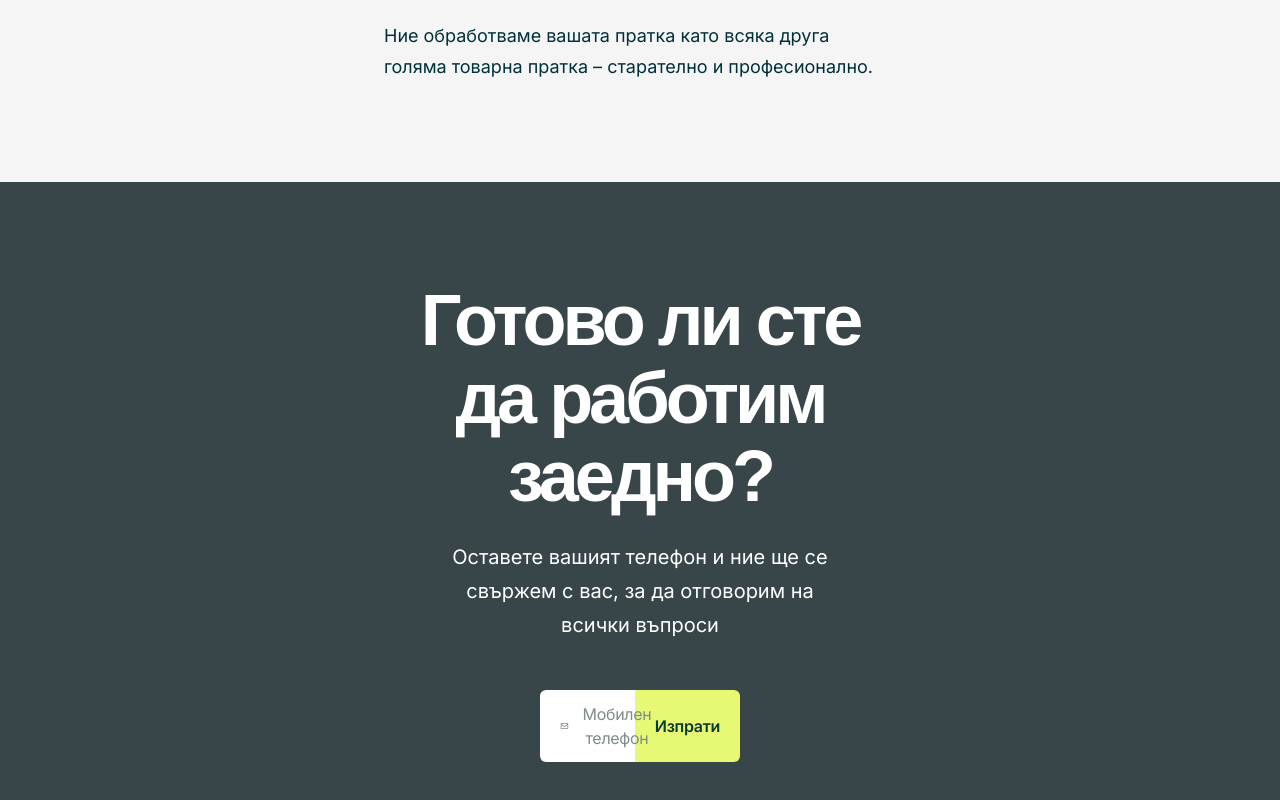
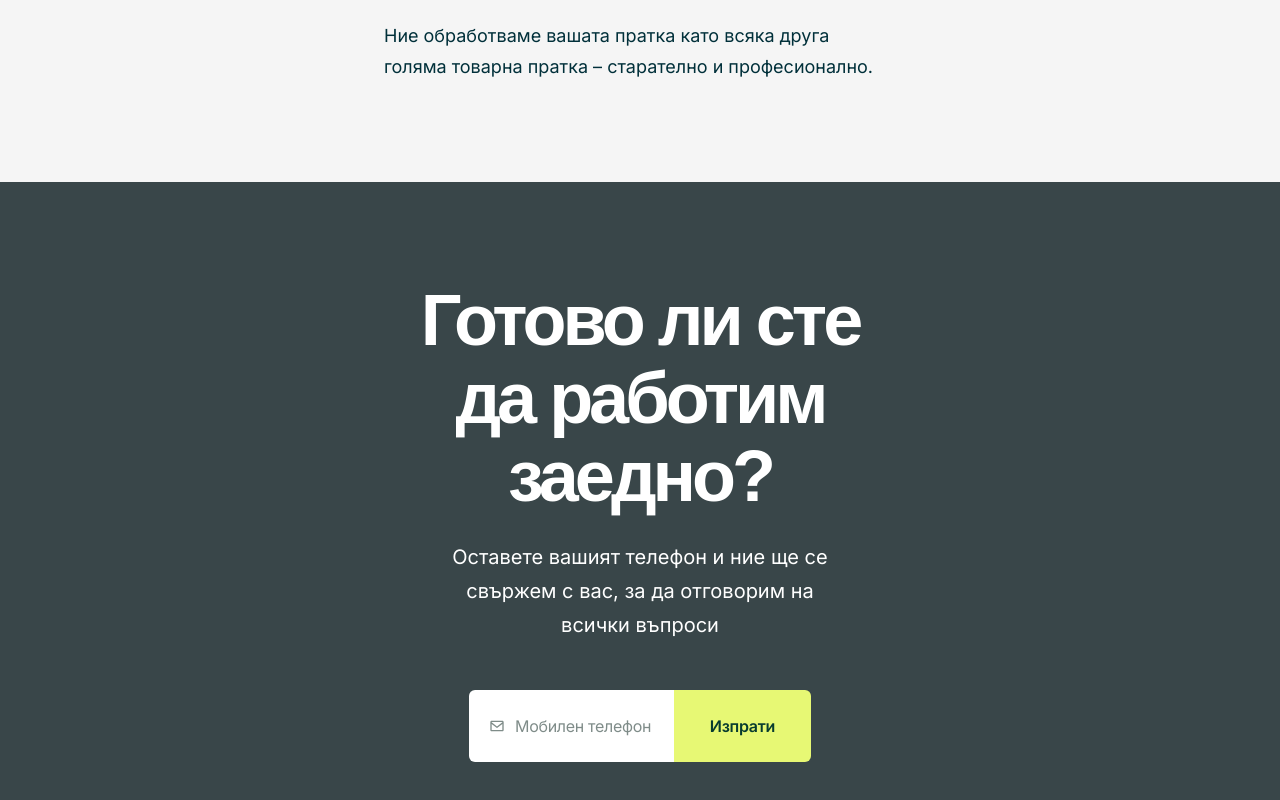
Before and after one commit to didoslavov/cargo-web-app, a Next.js app: page / in a window 1280 px wide. Shown: the part 2276-3076 px from the top of the page. Built offline with nearby package versions, Linux system fonts and the light colour scheme.

Commit message:
fix styles

```diff
--- a/src/app/components/Cta/Form.tsx
+++ b/src/app/components/Cta/Form.tsx
@@ -3,18 +3,18 @@ import { BiEnvelope } from 'react-icons/bi';
 
 function Form() {
     return (
-        <form action="POST" className="mt-[48px]">
+        <form action="POST" className="mt-[48px] w-full">
             <label htmlFor="phone" className="text-dark-blue-400 relative">
                 <div className="flex items-center gap-[10px] absolute top-[50%] -translate-y-[50%] left-[20px]">
                     <BiEnvelope width={16} height={16} />
                     <span className="text-[16px] leading-[24px] -tracking-[0.3px] ">Мобилен телефон</span>
                 </div>
-                <input type="text" name="phone" id="phone" className="py-[24px] px-[20px] rounded-l-md w-[25%]" />
+                <input type="text" name="phone" id="phone" className="py-[24px] px-[20px] rounded-l-md w-[40%]" />
             </label>
             <input
                 type="submit"
                 value="Изпрати"
-                className="py-[24px] px-[20px] font-semibold text-[16px] leading-[24px] -tracking-[0.3px] text-dark-blue-900 bg-cta-green rounded-r-md"
+                className="py-[24px] px-[36px] font-semibold text-[16px] leading-[24px] -tracking-[0.3px] text-dark-blue-900 bg-cta-green rounded-r-md"
             />
         </form>
     );
```
